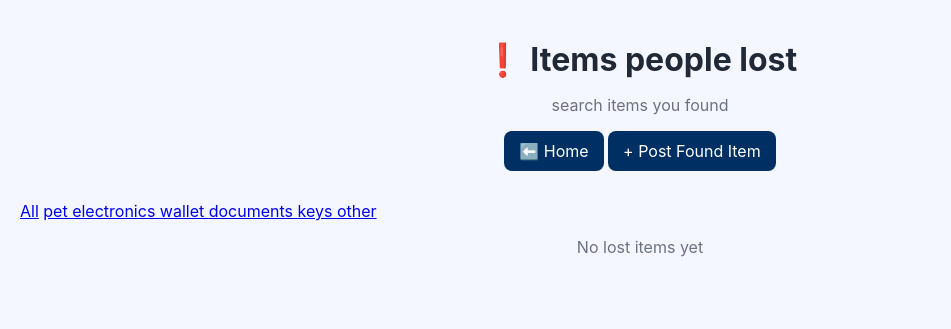
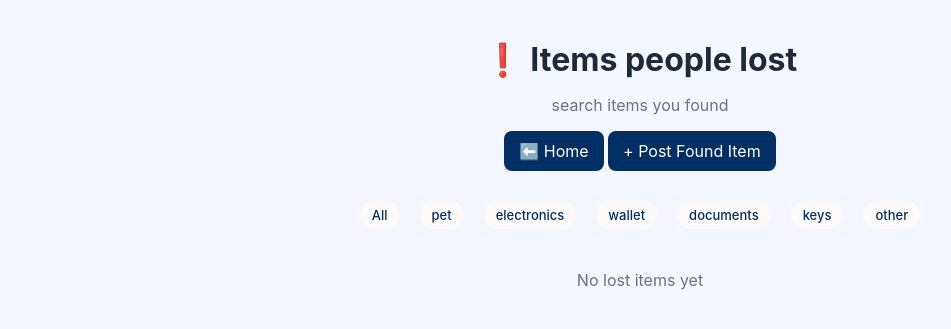
Before and after one commit to Komil-goat/Lost-found, a Django app: page /items/lost/ in a window 1280 px wide. Shown: the top 329 px of the page, without its empty margins (0-951 px from the left). Run offline with Django 5.2, Linux system fonts and the light colour scheme; the visitor is signed in with stand-in values (Sample User, id 1); data comes from the database, SQL or seed files in the repository; data that the repository does not hold is empty.

Commit message:
Add initial styling for .tags-grid, .tag and other tag-related classes

```diff
--- a/items/static/items/found_list.css
+++ b/items/static/items/found_list.css
@@ -90,3 +90,44 @@ body {
     background: var(--primary);
     color: white;
 }
+
+.item-tags {
+    margin-top: 8px;
+    display: flex;
+    flex-wrap: wrap;
+    gap: 6px;
+}
+
+.tag {
+    background: snow;
+    color: var(--primary);
+    padding: 4px 10px;
+    border-radius: 12px;
+    border-width: medium;
+    font-size: 12px;
+    font-weight: 500;
+}
+
+.tags-grid {
+    display: flex;
+    justify-content: center;
+    flex-wrap: wrap;
+    gap: 20px;
+    margin: 15px 0 25px;
+}
+
+.tag-link {
+    padding: 6px 12px;
+    background: snow;
+    color: var(--primary);
+    border-radius: 20px;
+    text-decoration: none;
+    font-size: 13px;
+    font-weight: 500;
+    transition: 0.2s;
+}
+
+.tag-link:hover {
+    background: var(--primary);
+    color: white;
+}
```
